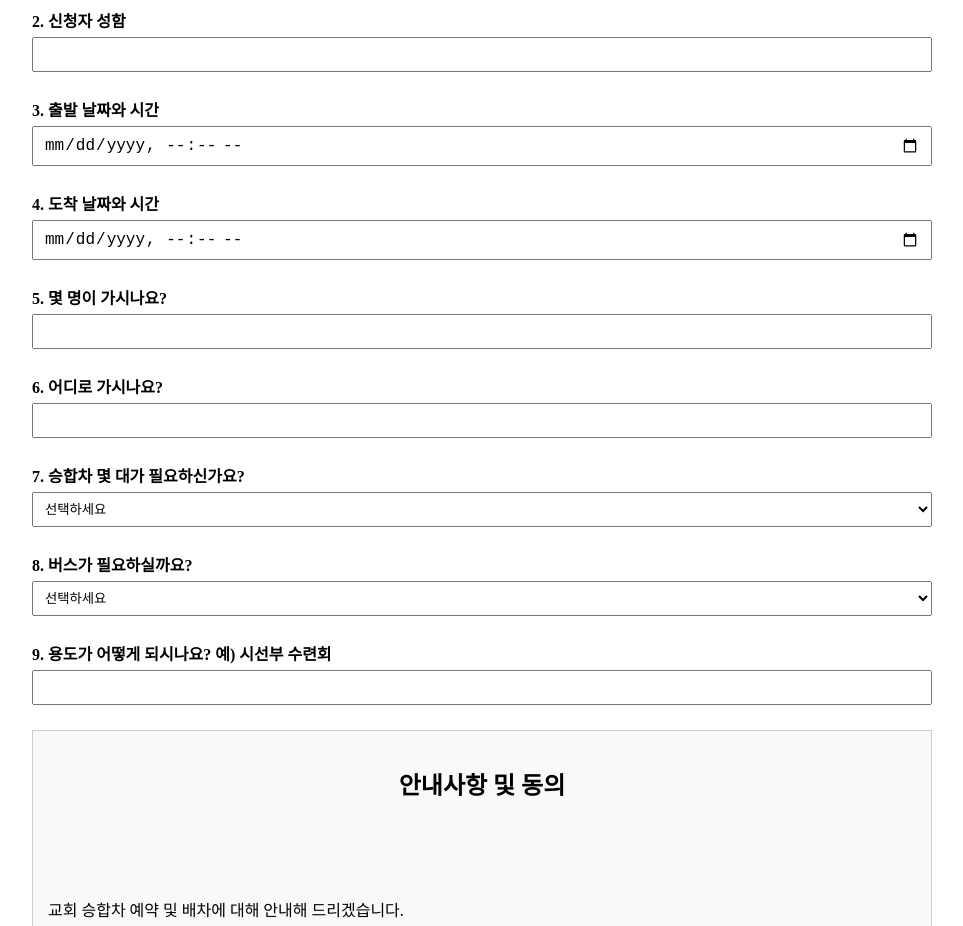
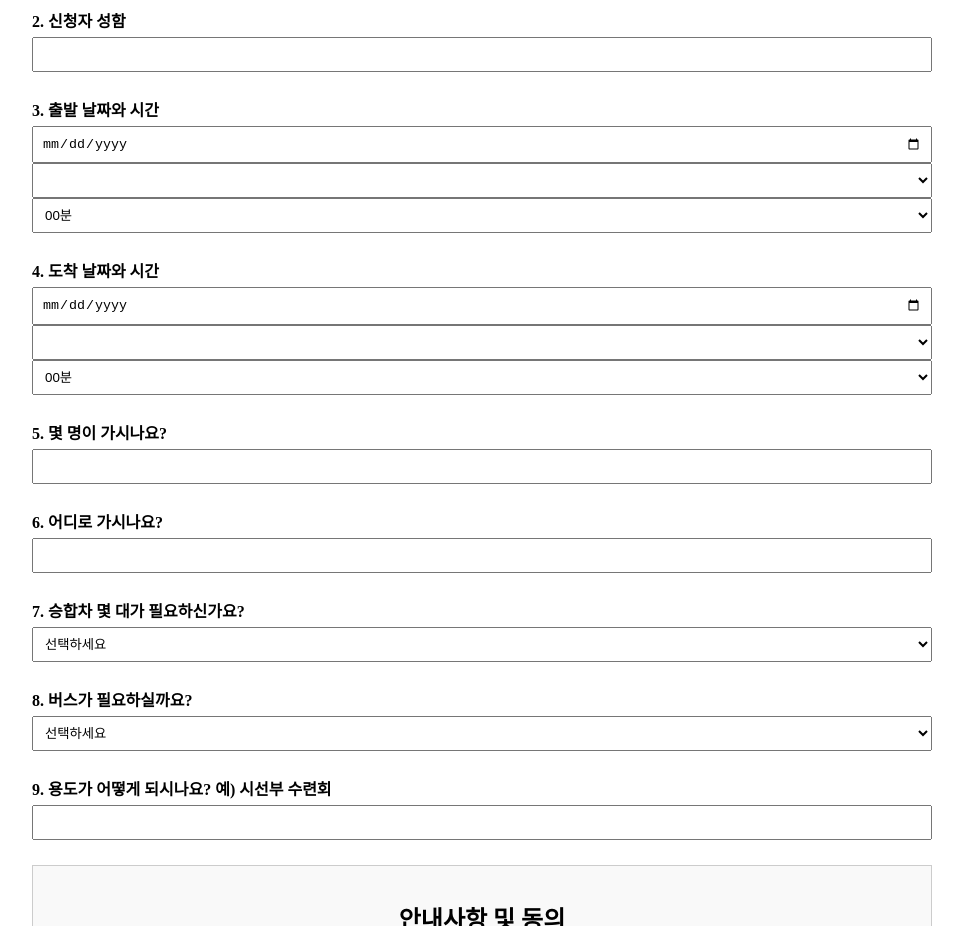
Before and after one commit to choi-deokyong/AnsanCar, a plain HTML site: page index.html in a window 1280 px wide. Shown: the part 860-1786 px from the top of the page, without its empty margins (158-1121 px from the left). Drawn offline with Linux system fonts and the light colour scheme.

Commit message:
Update index.html

```diff
--- a/index.html
+++ b/index.html
@@ -27,13 +27,39 @@
             </div>
 
             <div class="form-group">
-                <label for="departureDateTime">3. 출발 날짜와 시간</label>
-                <input type="datetime-local" id="departureDateTime" name="departureDateTime" required>
+                <label>3. 출발 날짜와 시간</label>
+                <div class="datetime-group">
+                    <input type="date" id="departureDate" required>
+                    <select id="departureHour" required>
+                        </select>
+                    <select id="departureMinute" required>
+                        <option value="00">00분</option>
+                        <option value="10">10분</option>
+                        <option value="20">20분</option>
+                        <option value="30">30분</option>
+                        <option value="40">40분</option>
+                        <option value="50">50분</option>
+                    </select>
+                </div>
+                <input type="hidden" id="departureDateTime" name="departureDateTime">
             </div>
 
             <div class="form-group">
-                <label for="arrivalDateTime">4. 도착 날짜와 시간</label>
-                <input type="datetime-local" id="arrivalDateTime" name="arrivalDateTime" required>
+                <label>4. 도착 날짜와 시간</label>
+                <div class="datetime-group">
+                    <input type="date" id="arrivalDate" required>
+                    <select id="arrivalHour" required>
+                        </select>
+                    <select id="arrivalMinute" required>
+                        <option value="00">00분</option>
+                        <option value="10">10분</option>
+                        <option value="20">20분</option>
+                        <option value="30">30분</option>
+                        <option value="40">40분</option>
+                        <option value="50">50분</option>
+                    </select>
+                </div>
+                <input type="hidden" id="arrivalDateTime" name="arrivalDateTime">
             </div>
 
             <div class="form-group">
```
